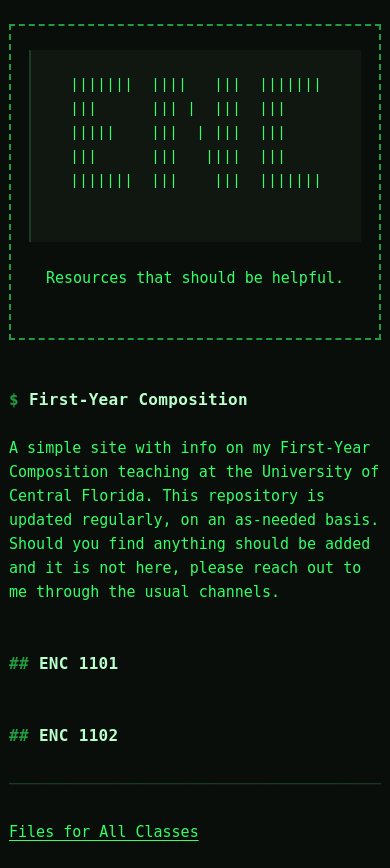
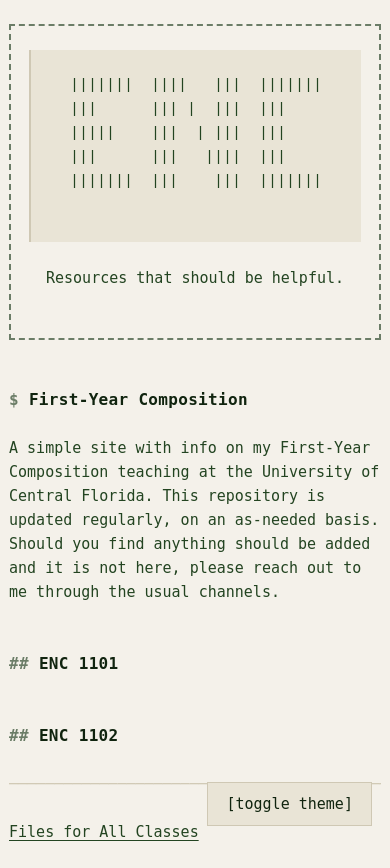
Before and after one commit to gr9430/enc, a plain HTML site: page index.html in a window 390 px wide. Drawn offline with Linux system fonts and the light colour scheme.

Commit message:
css fixes, light/dark mode added, and updates to mla.

```diff
--- a/main.css
+++ b/enc.css
@@ -31,6 +31,21 @@
   --fg: #a8d8ff; --fg-dim: #5b7fa3; --fg-bright: #e6f4ff;
   --accent: #ff5f87; --rule: #16273a;
 }
+
+/* Light mode — paper terminal, not a color-scheme swap of the phosphor look */
+html.light {
+  --bg:        #f4f1ea;
+  --bg-raised: #e9e4d6;
+  --fg:        #234421;
+  --fg-dim:    #6b7d67;
+  --fg-bright: #10240f;
+  --accent:    #a34e00;
+  --rule:      #cfc8b4;
+}
+html.light img, html.light video, html.light canvas, html.light svg {
+  filter: none;
+}
+html.light h1::after { background: var(--fg); }
 
 *, *::before, *::after { box-sizing: border-box; }
 
@@ -327,3 +342,20 @@
   margin: calc(0.5 * var(--line)) 0 0;
   color: var(--fg-dim);
 }
+
+/* ---------- theme toggle ---------- */
+
+.theme-toggle {
+  position: fixed;
+  right: max(calc(2 * var(--ch)), env(safe-area-inset-right, 0px));
+  bottom: max(calc(2 * var(--ch)), env(safe-area-inset-bottom, 0px));
+  z-index: 20;
+  margin: 0;
+  min-height: 44px;
+  padding: 0 calc(2 * var(--ch));
+  background: var(--bg-raised);
+}
+
+@media (max-width: 40rem) {
+  .theme-toggle { font-size: 0.9375rem; }
+}
--- a/index.html
+++ b/index.html
@@ -2,9 +2,10 @@
 <html lang="en">
 <head>
 <meta charset="utf-8">
-<meta name="viewport" content="width=device-width, initial-scale=1">
+<meta name="viewport" content="width=device-width, initial-scale=1, viewport-fit=cover">
 <title>Ritchey - First-Year Compositon</title>
-<link rel="stylesheet" href="main.css">
+<link rel="stylesheet" href="/enc.css">
+<script src="/theme.js"></script>
 </head>
 <header class="banner">
   <pre class="ascii" aria-hidden="true">
@@ -15,6 +16,7 @@
 |||||||  |||    |||  |||||||
   </pre>
   <p>Resources that should be helpful.</p>
+  <button id="theme-toggle" class="theme-toggle" type="button" aria-label="Toggle light/dark mode">toggle theme</button>
 </header>
 <body>
 <h1>First-Year Composition</h1>
--- /dev/null
+++ b/theme.js
@@ -0,0 +1,20 @@
+(function () {
+  var KEY = "enc-theme";
+
+  function isLight(theme) {
+    if (theme === "light") return true;
+    if (theme === "dark") return false;
+    return matchMedia("(prefers-color-scheme: light)").matches;
+  }
+
+  document.documentElement.classList.toggle("light", isLight(localStorage.getItem(KEY)));
+
+  document.addEventListener("DOMContentLoaded", function () {
+    var btn = document.getElementById("theme-toggle");
+    if (!btn) return;
+    btn.addEventListener("click", function () {
+      var light = document.documentElement.classList.toggle("light");
+      localStorage.setItem(KEY, light ? "light" : "dark");
+    });
+  });
+})();
```
Also changed, not shown: 1101/lectures/index.html (+4 -2 lines), 1102/lectures/index.html (+4 -2 lines), files/index.html (+4 -2 lines), files/mla-ex/index.html (+34 -2 lines).
